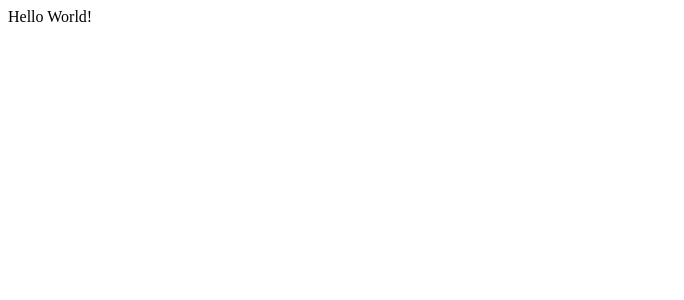
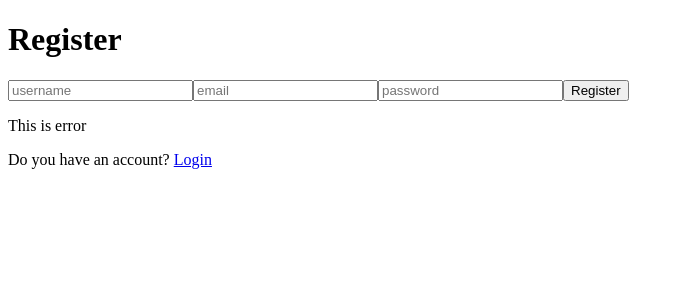
Before and after one commit to psu6510110342/SDA-PROJECT, a React (Vite) app in the folder client/: page /register in a window 1280 px wide. Shown: the top 300 px of the page, without its empty margins (0-684 px from the left). Built offline with nearby package versions, Linux system fonts and the light colour scheme.

Commit message:
createBrowserRouter

```diff
--- a/client/package.json
+++ b/client/package.json
@@ -11,7 +11,8 @@
   },
   "dependencies": {
     "react": "^18.2.0",
-    "react-dom": "^18.2.0"
+    "react-dom": "^18.2.0",
+    "react-router-dom": "^6.22.2"
   },
   "devDependencies": {
     "@types/react": "^18.0.28",
--- a/client/src/App.jsx
+++ b/client/src/App.jsx
@@ -1,5 +1,28 @@
+import { createBrowserRouter, Outlet, RouterProvider } from "react-router-dom";
+import Register from "./pages/Register";
+import Login from "./pages/Login";
+
+const router = createBrowserRouter([
+  {
+    path: "/",
+    element: <div>hello</div>
+  },
+  {
+    path: "/register",
+    element: <Register/>
+  },
+  {
+    path: "/login",
+    element: <Login/>
+  },
+]);
+
 function App() {
-  return <div>Hello World!</div>;
+  return (
+    <div>
+      <RouterProvider router={router} />
+    </div>
+  );
 }
 
 export default App;
--- /dev/null
+++ b/client/src/pages/Login.jsx
@@ -0,0 +1,17 @@
+import React from "react";
+import { Link } from "react-router-dom";
+
+const Login = () => {
+    return <div className="auth">
+        <h1>Login</h1>
+        <form>
+            <input required type="text" placeholder="username" />
+            <input required type="password" placeholder="password" />
+            <button>Login</button>
+            <p>This is error</p>
+            <span>Don't you have an account? <Link to="/register" >Register</Link></span>
+        </form>
+    </div>
+}
+
+export default Login
--- /dev/null
+++ b/client/src/pages/Register.jsx
@@ -0,0 +1,18 @@
+import React from "react";
+import { Link } from "react-router-dom";
+
+const Register = () => {
+    return <div className="auth">
+        <h1>Register</h1>
+        <form>
+            <input required type="text" placeholder="username" />
+            <input required type="email" placeholder="email" />
+            <input required type="password" placeholder="password" />
+            <button>Register</button>
+            <p>This is error</p>
+            <span>Do you have an account? <Link to="/login" >Login</Link></span>
+        </form>
+    </div>
+}
+
+export default Register
```
Also changed, not shown: client/src/pages/Home.jsx (added, +7 -0 lines), client/src/pages/Single.jsx (added, +7 -0 lines), client/src/pages/Write.jsx (added, +7 -0 lines), 1 other file (tests, documents, lock files or other folders).
